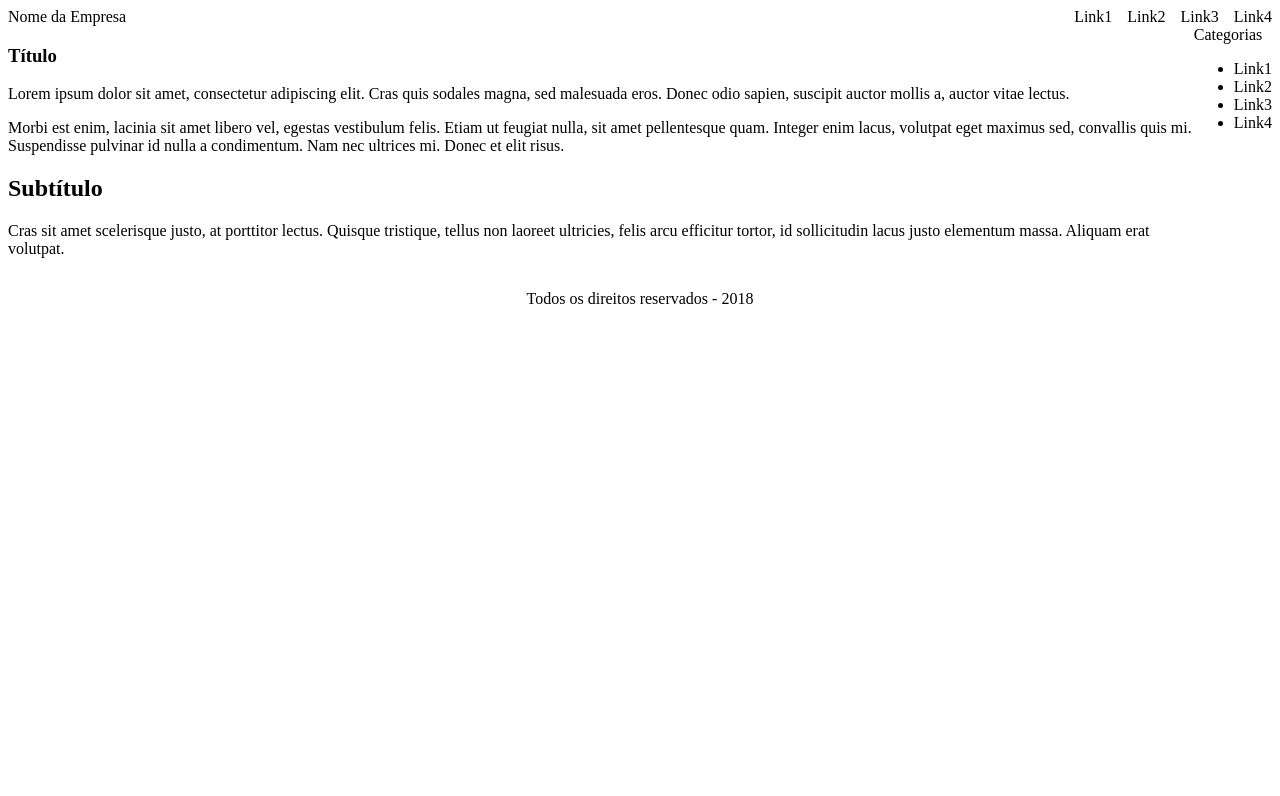
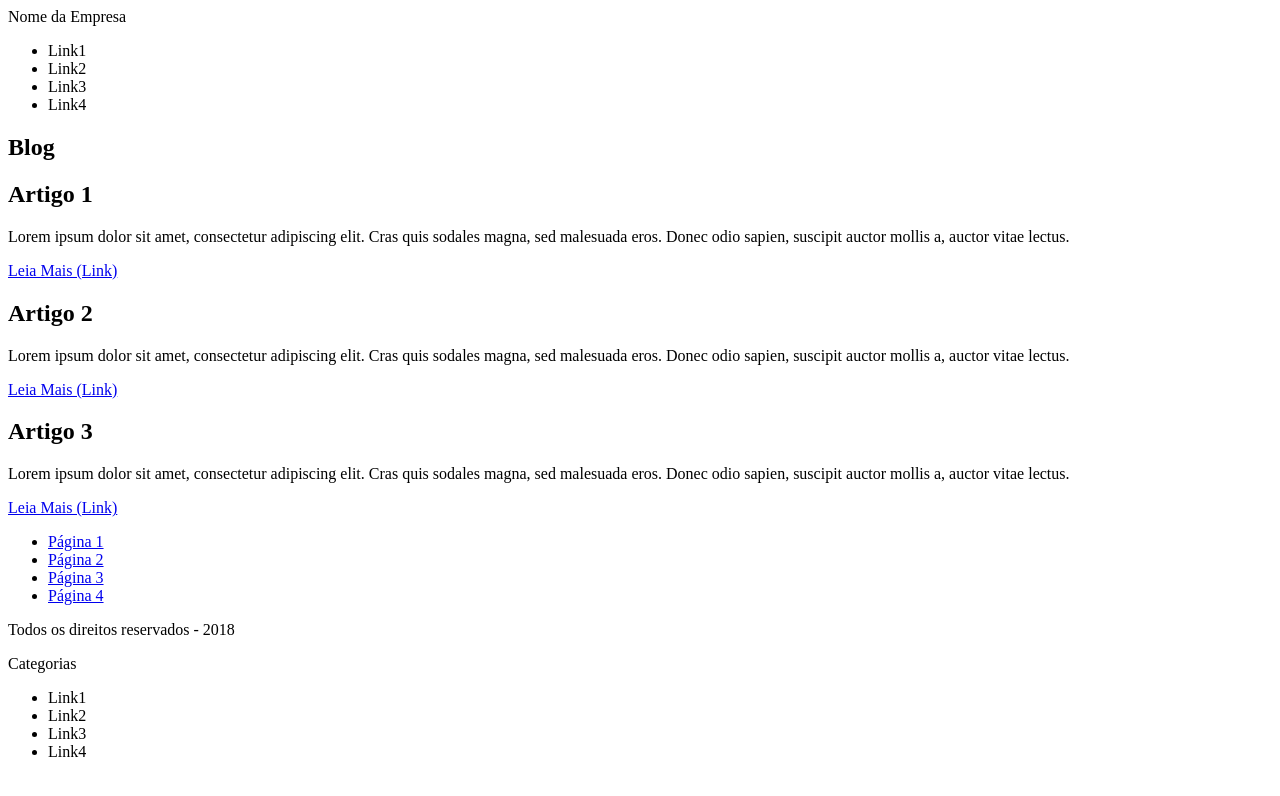
Before and after one commit to renanbcunderline/ProgWEB, a plain HTML site: page ex1/ex6.html in a window 1280 px wide. Drawn offline with Linux system fonts and the light colour scheme.

Commit message:
Atualizar o ex6.html

```diff
--- a/ex1/ex6.html
+++ b/ex1/ex6.html
@@ -3,14 +3,15 @@
         <head>
             <meta charset="UTF-8">
             <meta name="viewport" content="width=device-width, initial-scale=1.0">
-            <title>Exercício 01 - HTML</title>
+            <title>Exercício 06 - HTML</title>
             <meta name="autor" content="Renan Chaves Bezerra">
         </head>
         <body>
-            <nav style="display: flex; justify-content: space-between;">
+            <div>
+                <nav>
                         <div>Nome da Empresa</div>
                         <div>
-                    <ul style="list-style-type: none; display: flex; gap: 15px; margin: 0; padding: 0;">
+                            <ul>
                                 <li>Link1</li>
                                 <li>Link2</li>
                                 <li>Link3</li>
@@ -18,16 +19,43 @@
                             </ul>
                         </div>
                 </nav>
-            <div style="display: flex;">
-                <section >
+                <section>
+                   <h1>Blog</h1>
+                  <h2>Artigo 1</h2>
                     <article>
-                        <h1>Título</h1>
-                        <p>Lorem ipsum dolor sit amet, consectetur adipiscing elit. Cras quis sodales magna, sed malesuada eros. Donec odio sapien, suscipit auctor mollis a, auctor vitae lectus.</p>
-                        <p>Morbi est enim, lacinia sit amet libero vel, egestas vestibulum felis. Etiam ut feugiat nulla, sit amet pellentesque quam. Integer enim lacus, volutpat eget maximus sed, convallis quis mi. Suspendisse pulvinar id nulla a condimentum. Nam nec ultrices mi. Donec et elit risus.</p>
-                        <h2>Subtítulo</h2>
-                        <p>Cras sit amet scelerisque justo, at porttitor lectus. Quisque tristique, tellus non laoreet ultricies, felis arcu efficitur tortor, id sollicitudin lacus justo elementum massa. Aliquam erat volutpat.</p>
+                        <p>Lorem ipsum dolor sit amet, consectetur adipiscing elit. Cras
+                            quis sodales magna, sed malesuada eros. Donec odio sapien,
+                            suscipit auctor mollis a, auctor vitae lectus.</p>
+                        <p><a href="#">Leia Mais (Link)</a></p>
+                    </article>
+                   <h2>Artigo 2</h2>
+                    <article>
+                        <p>Lorem ipsum dolor sit amet, consectetur adipiscing elit. Cras
+                            quis sodales magna, sed malesuada eros. Donec odio sapien,
+                            suscipit auctor mollis a, auctor vitae lectus.</p>
+                        <p><a href="#">Leia Mais (Link)</a></p>
+                    </article>
+                   <h2>Artigo 3</h2>
+                    <article>
+                        <p>Lorem ipsum dolor sit amet, consectetur adipiscing elit. Cras
+                            quis sodales magna, sed malesuada eros. Donec odio sapien,
+                            suscipit auctor mollis a, auctor vitae lectus.</p>
+                        <p><a href="#">Leia Mais (Link)</a></p>
                     </article>
                 </section>
+               <section>
+                 <div>
+                   <ul>
+                        <li ><a href="#" > Página 1 </a></li>
+                        <li ><a href="#" > Página 2 </a></li>
+                        <li ><a href="#" > Página 3 </a></li>
+                        <li ><a href="#" > Página 4 </a></li>
+                    </ul>
+                 </div>
+               </section>
+                <footer>
+                    <p>Todos os direitos reservados - 2018</p>
+                </footer>
                 <aside>
                     <div>Categorias</div>
                     <ul>
@@ -38,8 +66,5 @@
                     </ul>
                 </aside>
             </div>
-            <footer style="text-align: center;">
-                <p>Todos os direitos reservados - 2018</p>
-            </footer>
         </body>
     </html>
```
Lines whose indentation alone changed are shown as unchanged.
